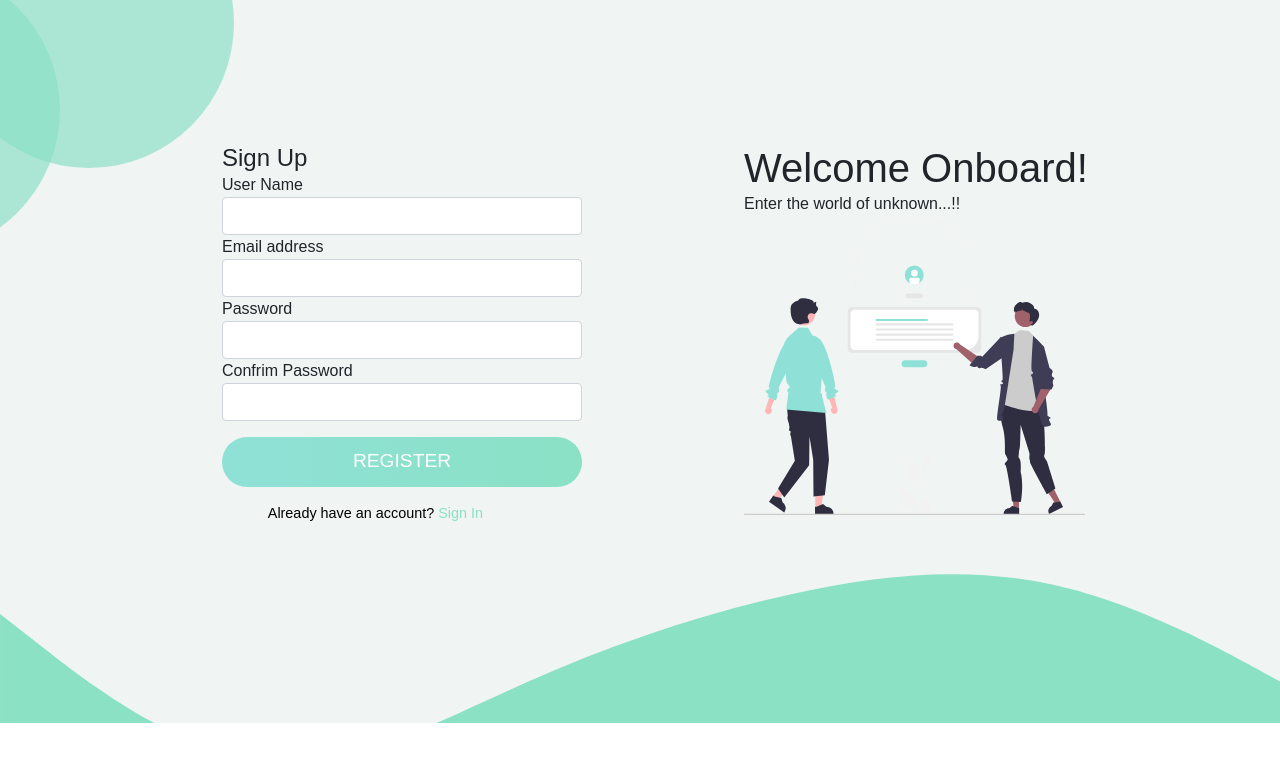
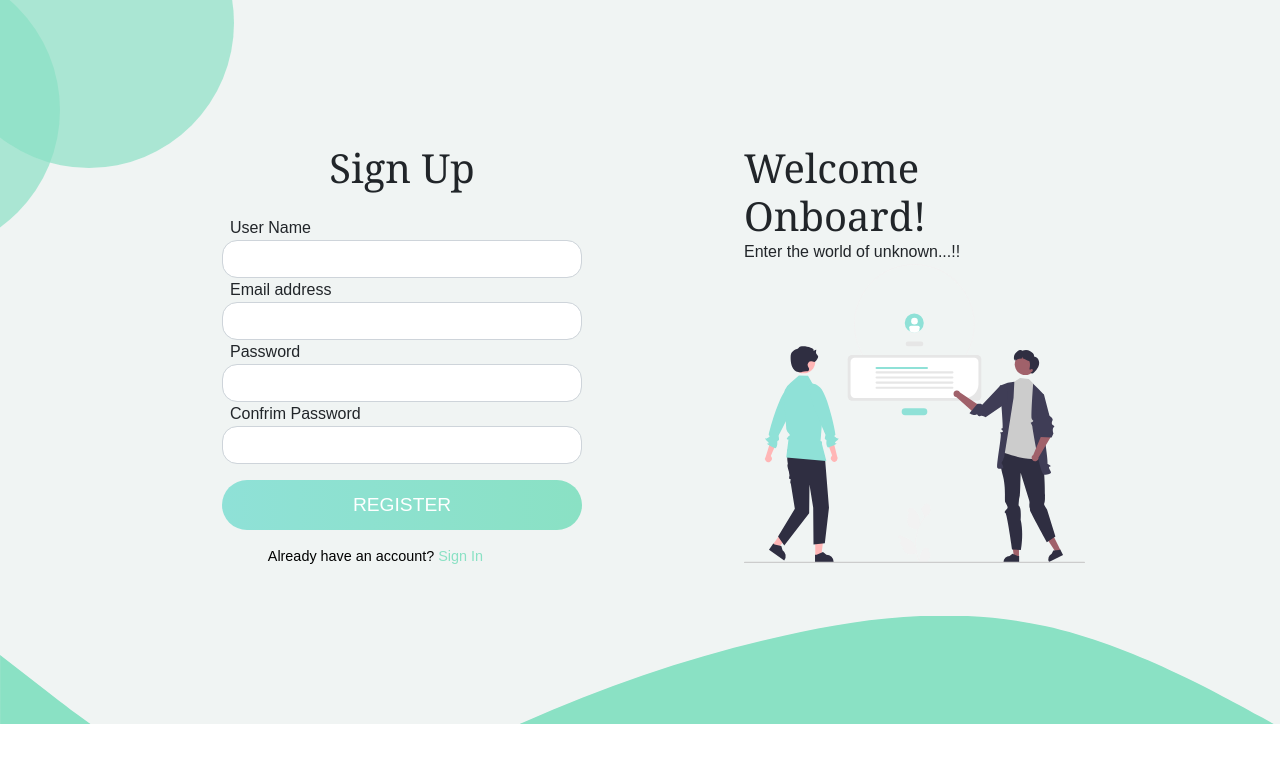
Before and after one commit to JyothiShetty/tic-tac, an Angular app: page /register in a window 1280 px wide. Shown: the top 762 px of the page. Built offline with nearby package versions, Linux system fonts and the light colour scheme.

Commit message:
register style

```diff
--- a/src/app/components/register/register.component.css
+++ b/src/app/components/register/register.component.css
@@ -7,6 +7,10 @@
     font-family: 'Poppins', sans-serif;
     overflow: hidden;
     background: #F0F4F3;
+}
+.title{
+	font-family: Cambria, Cochin, Georgia, Times, 'Times New Roman', serif;
+	font-size: 40px;
 }
 .dot {
 	position: absolute;
--- a/src/app/components/register/register.component.html
+++ b/src/app/components/register/register.component.html
@@ -7,22 +7,22 @@
             <div class="col col-md-3 col-lg-3 mt-5">
                 <form [formGroup]="singupForm" (ngSubmit)="signUp()">
                     <!-- <img src="../assets/img/profile.svg"> -->
-                    <h4 class="title">Sign Up</h4>
+                    <h4 class="title text-center mb-4">Sign Up</h4>
                     <div class="form-group">
-                        <label for="name">User Name</label>
-                        <input formControlName="username" type="text" class="form-control" id="name" aria-describedby="name">
+                        <label class="ml-2" for="name">User Name</label>
+                        <input formControlName="username" style="border-radius:15px ;" type="text" class="form-control" id="name" aria-describedby="name">
                     </div>
                     <div class="form-group">
-                        <label for="exampleInputEmail1">Email address</label>
-                        <input formControlName="email" type="email" class="form-control" id="exampleInputEmail1" aria-describedby="emailHelp">
+                        <label class="ml-2" for="exampleInputEmail1">Email address</label>
+                        <input formControlName="email"style="border-radius:15px ;" type="email" class="form-control" id="exampleInputEmail1" aria-describedby="emailHelp">
                     </div>
                     <div class="form-group">
-                        <label for="exampleInputPassword1">Password</label>
-                        <input formControlName="password" type="password" class="form-control" id="exampleInputPassword1">
+                        <label class="ml-2" for="exampleInputPassword1">Password</label>
+                        <input formControlName="password"style="border-radius:15px ;" type="password" class="form-control" id="exampleInputPassword1">
                     </div>
                     <div class="form-group">
-                        <label for="conPassword">Confrim Password</label>
-                        <input formControlName="conPassword" type="password" class="form-control" id="conPassword">
+                        <label class="ml-2" for="conPassword">Confrim Password</label>
+                        <input formControlName="conPassword"style="border-radius:15px ;" type="password" class="form-control" id="conPassword">
                     </div>
                     <input type="submit" class="btn" value="Register">
                 </form>
@@ -36,7 +36,7 @@
             </div>
         </div>
     </div>
-    <svg xmlns="http://www.w3.org/2000/svg" viewBox="0 50 1400 165">
+    <svg xmlns="http://www.w3.org/2000/svg" viewBox="0 53 1411 120">
         <path fill="#8ae1c4" fill-opacity="1" d="M0,96L48,133.3C96,171,192,245,288,256C384,267,480,213,576,170.7C672,128,768,96,864,74.7C960,53,1056,43,1152,64C1248,85,1344,139,1392,165.3L1440,192L1440,320L1392,320C1344,320,1248,320,1152,320C1056,320,960,320,864,320C768,320,672,320,576,320C480,320,384,320,288,320C192,320,96,320,48,320L0,320Z">
         </path>
     </svg>
```
